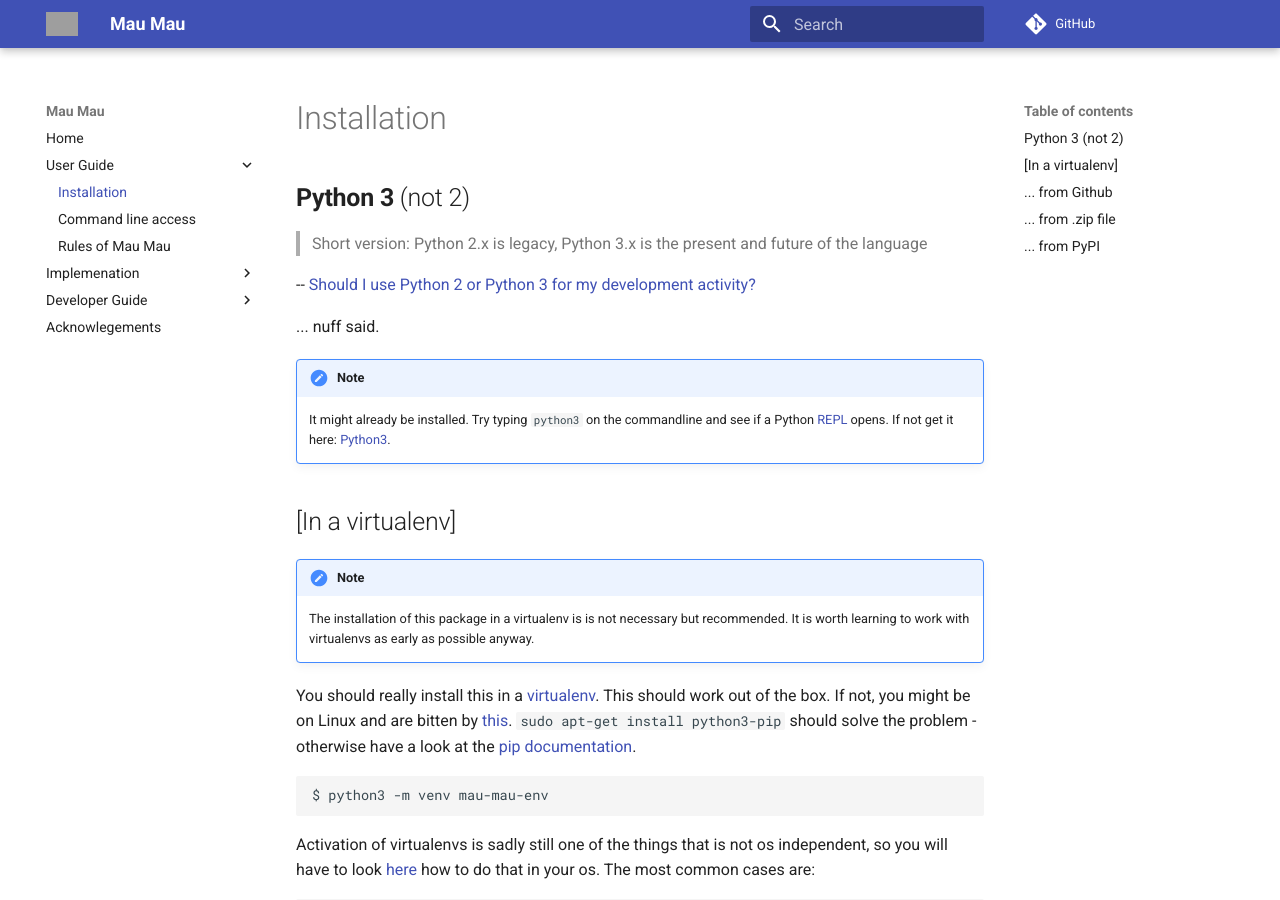
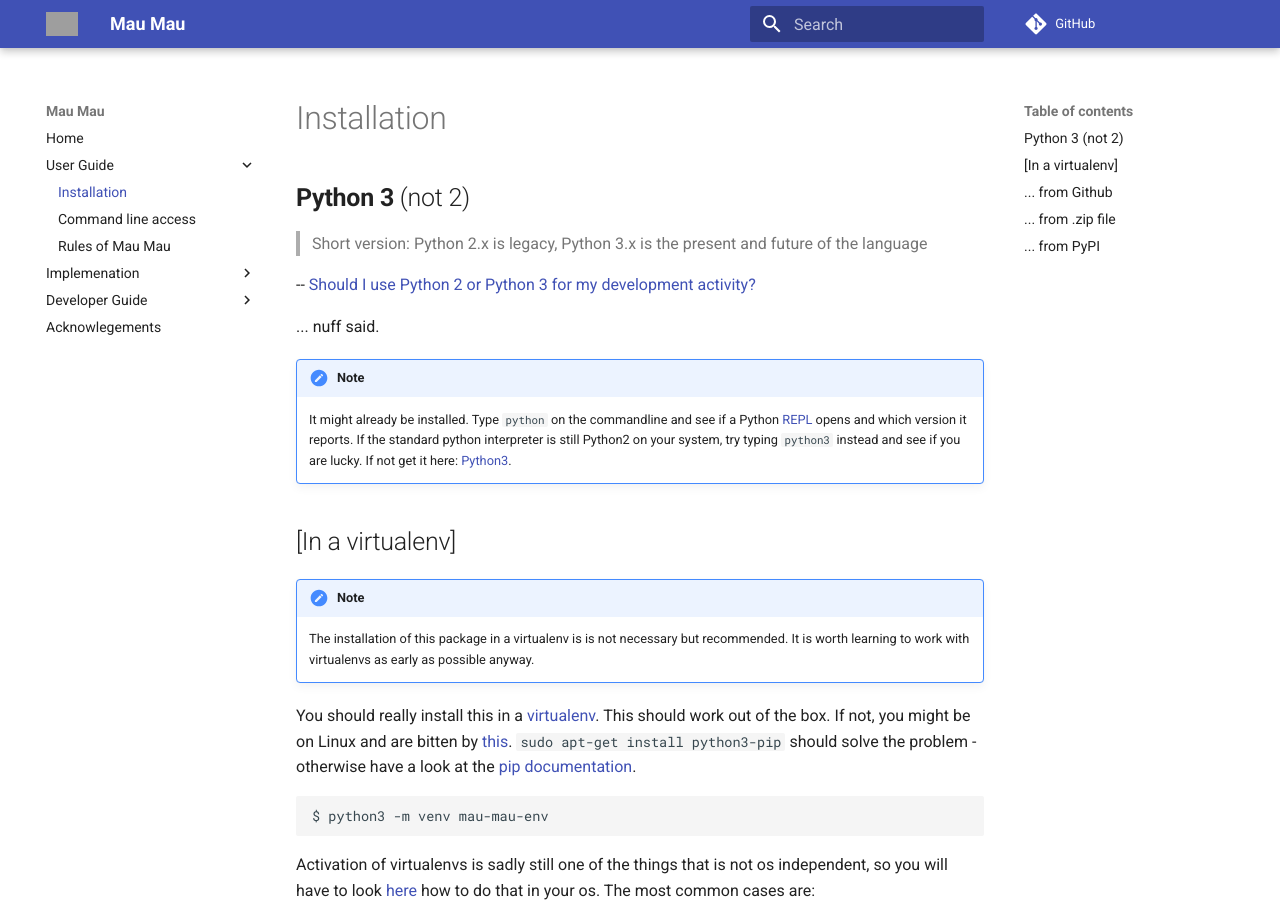
Before and after one commit to obestwalter/mau-mau, an MkDocs documentation site: the page built from docs/guide/installation.md, in a window 1280 px wide and 900 px high. Built offline with MkDocs 1.6.1 and Material for MkDocs 9.7.7, drawn with Linux system fonts in a browser that asks for light colours; comment, search, counter and statistics services are not loaded; old or Windows-style settings are respelled for this version of MkDocs; grey boxes are pictures that could not be loaded.

Commit message:
improve info about how to fid a python3 interpreter

```diff
--- a/docs/guide/installation.md
+++ b/docs/guide/installation.md
@@ -10,7 +10,7 @@
 ... nuff said.
 
 !!! note
-    It might already be installed. Try typing `python3` on the commandline and see if a Python [REPL](https://docs.python.org/3/tutorial/interpreter.html) opens. If not get it here: [Python3](https://www.python.org/downloads/).
+    It might already be installed. Type `python` on the commandline and see if a Python [REPL](https://docs.python.org/3/tutorial/interpreter.html) opens and which version it reports. If the standard python interpreter is still Python2 on your system, try typing `python3` instead and see if you are lucky. If not get it here: [Python3](https://www.python.org/downloads/).
 
 ## [In a virtualenv]
 
```
